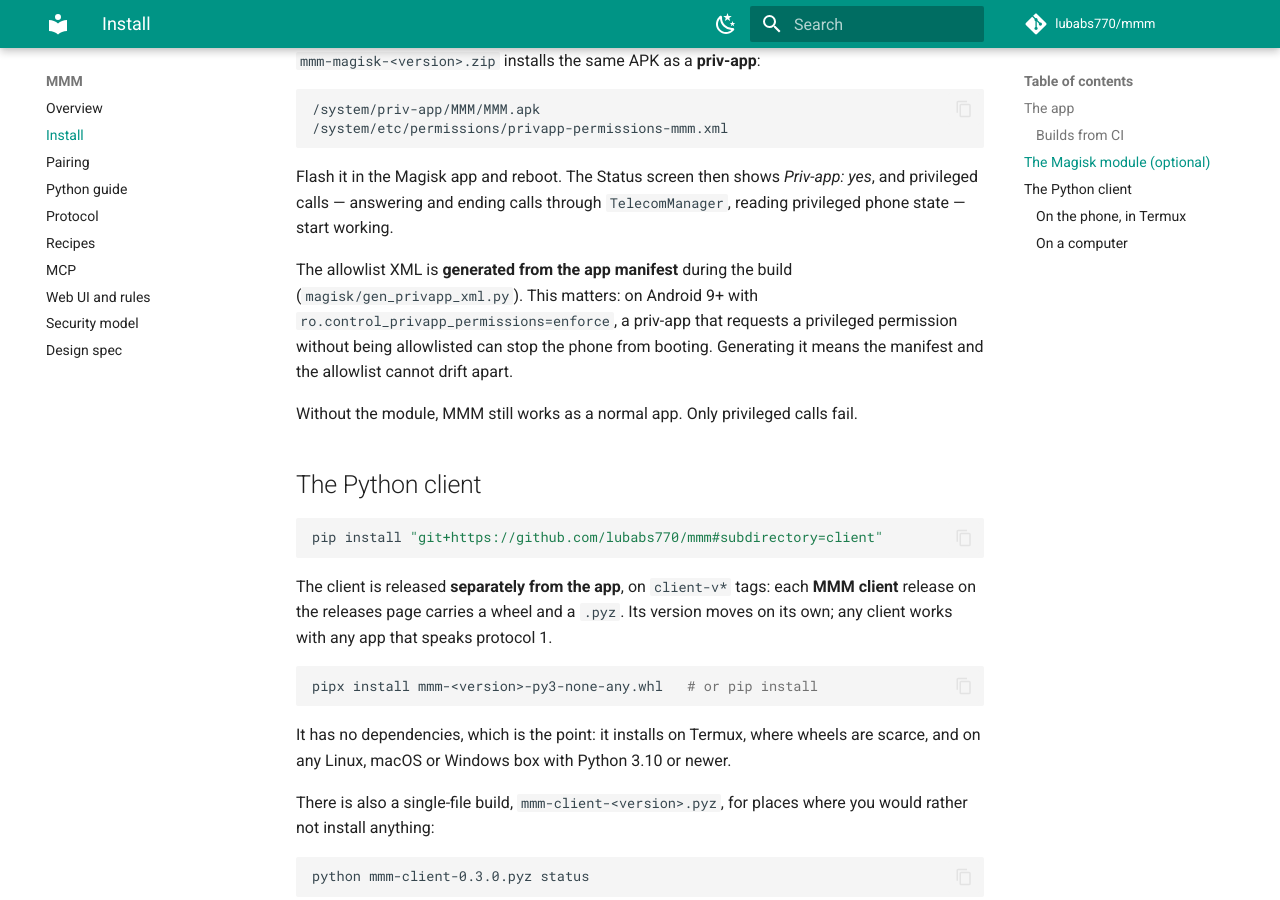
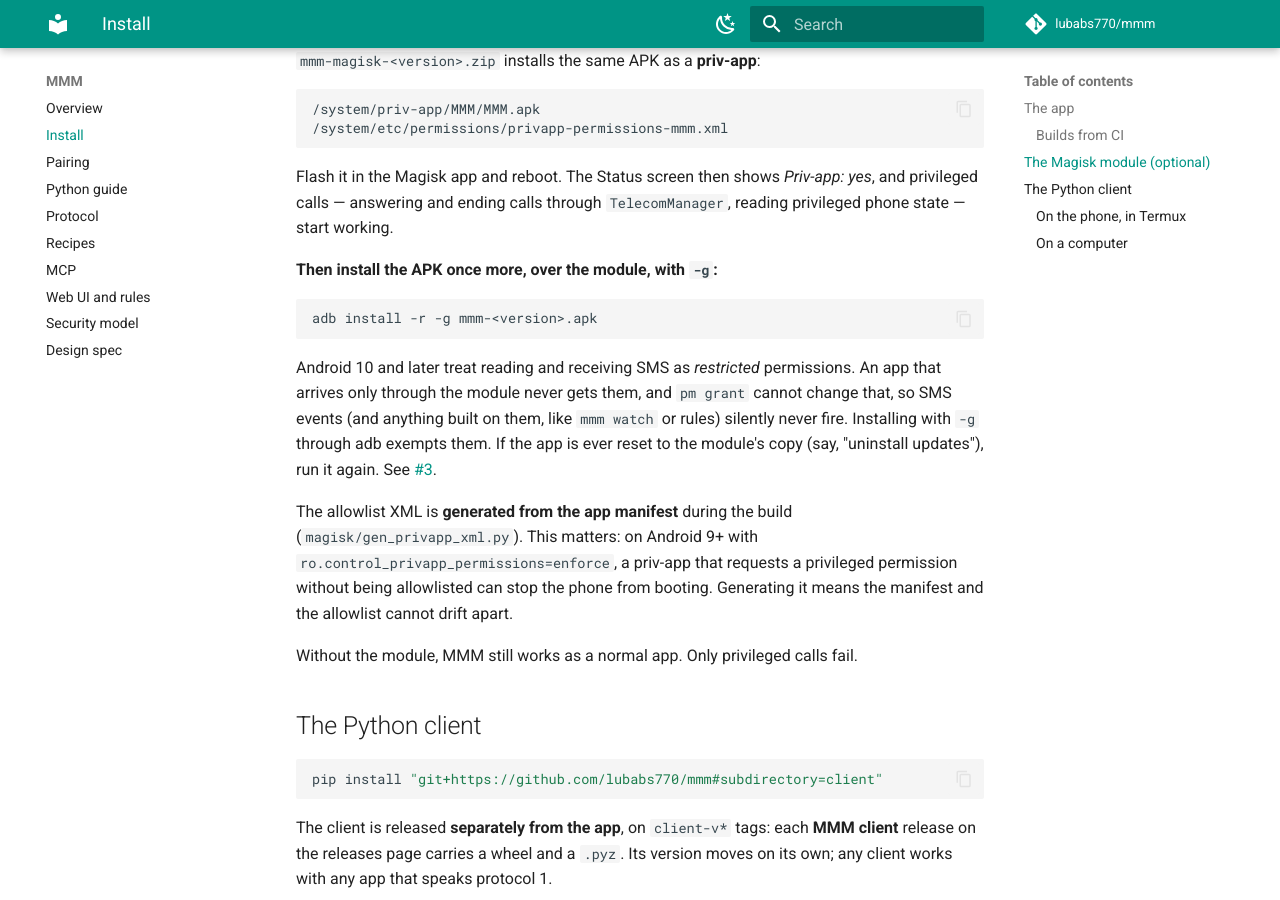
Before and after one commit to lubabs770/mmm, an MkDocs documentation site: the page built from docs/install.md, in a window 1280 px wide and 900 px high, scrolled down 931 px. Built offline with MkDocs 1.6.1 and Material for MkDocs 9.7.7, drawn with Linux system fonts in a browser that asks for light colours; comment, search, counter and statistics services are not loaded.

Commit message:
Install docs: reinstall with adb -g after flashing the module
The module alone leaves the restricted SMS permissions denied, so SMS
events never fire. Installing the APK over it with -g exempts them.

Refs #3

Co-Authored-By: Claude Opus 5.5 <noreply@anthropic.com>

````diff
--- a/docs/install.md
+++ b/docs/install.md
@@ -48,6 +48,19 @@ Flash it in the Magisk app and reboot. The Status screen then shows *Priv-app: y
 and privileged calls — answering and ending calls through `TelecomManager`, reading
 privileged phone state — start working.
 
+**Then install the APK once more, over the module, with `-g`:**
+
+```sh
+adb install -r -g mmm-<version>.apk
+```
+
+Android 10 and later treat reading and receiving SMS as *restricted* permissions. An
+app that arrives only through the module never gets them, and `pm grant` cannot
+change that, so SMS events (and anything built on them, like `mmm watch` or rules)
+silently never fire. Installing with `-g` through adb exempts them. If the app is
+ever reset to the module's copy (say, "uninstall updates"), run it again. See
+[#3](https://github.com/lubabs770/mmm/issues/3).
+
 The allowlist XML is **generated from the app manifest** during the build
 (`magisk/gen_privapp_xml.py`). This matters: on Android 9+ with
 `ro.control_privapp_permissions=enforce`, a priv-app that requests a privileged
````
